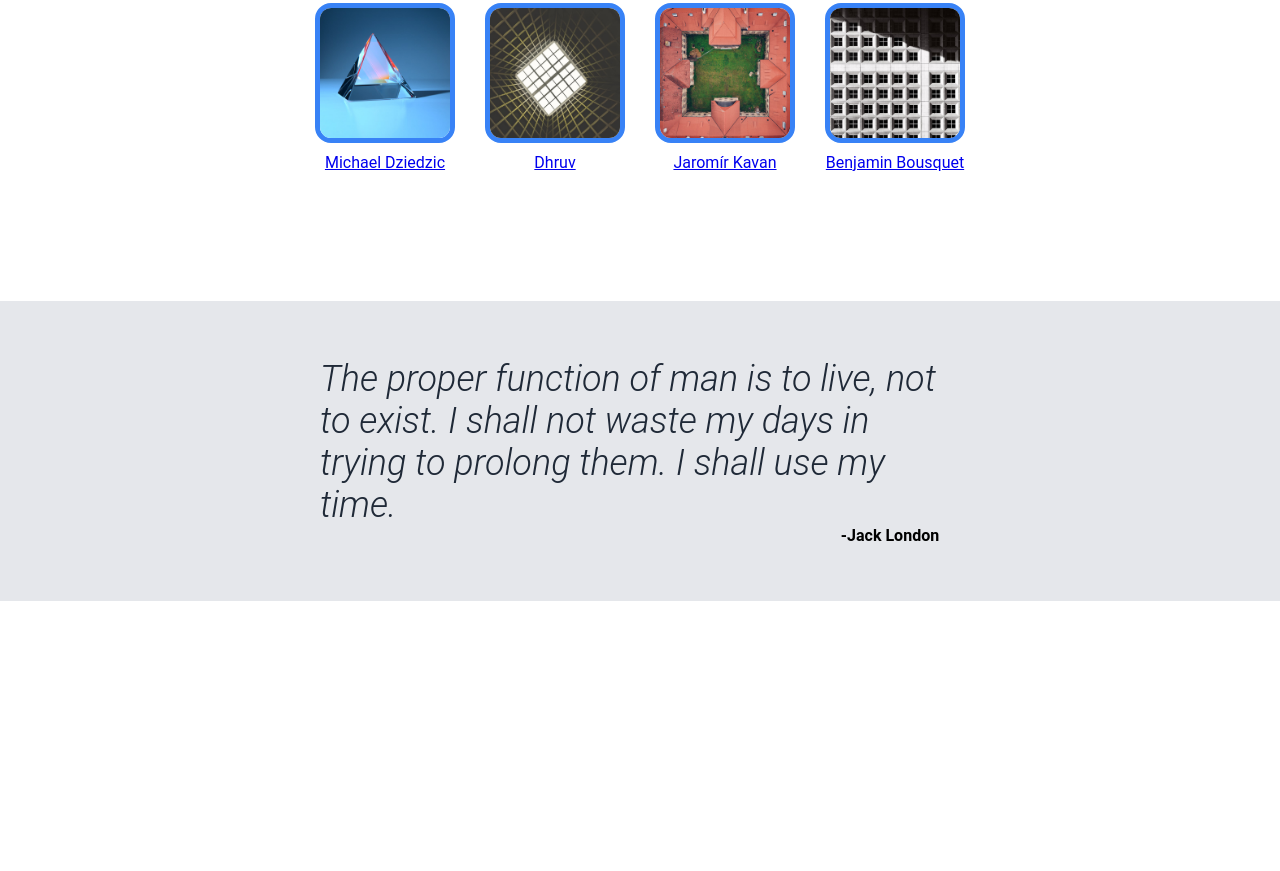
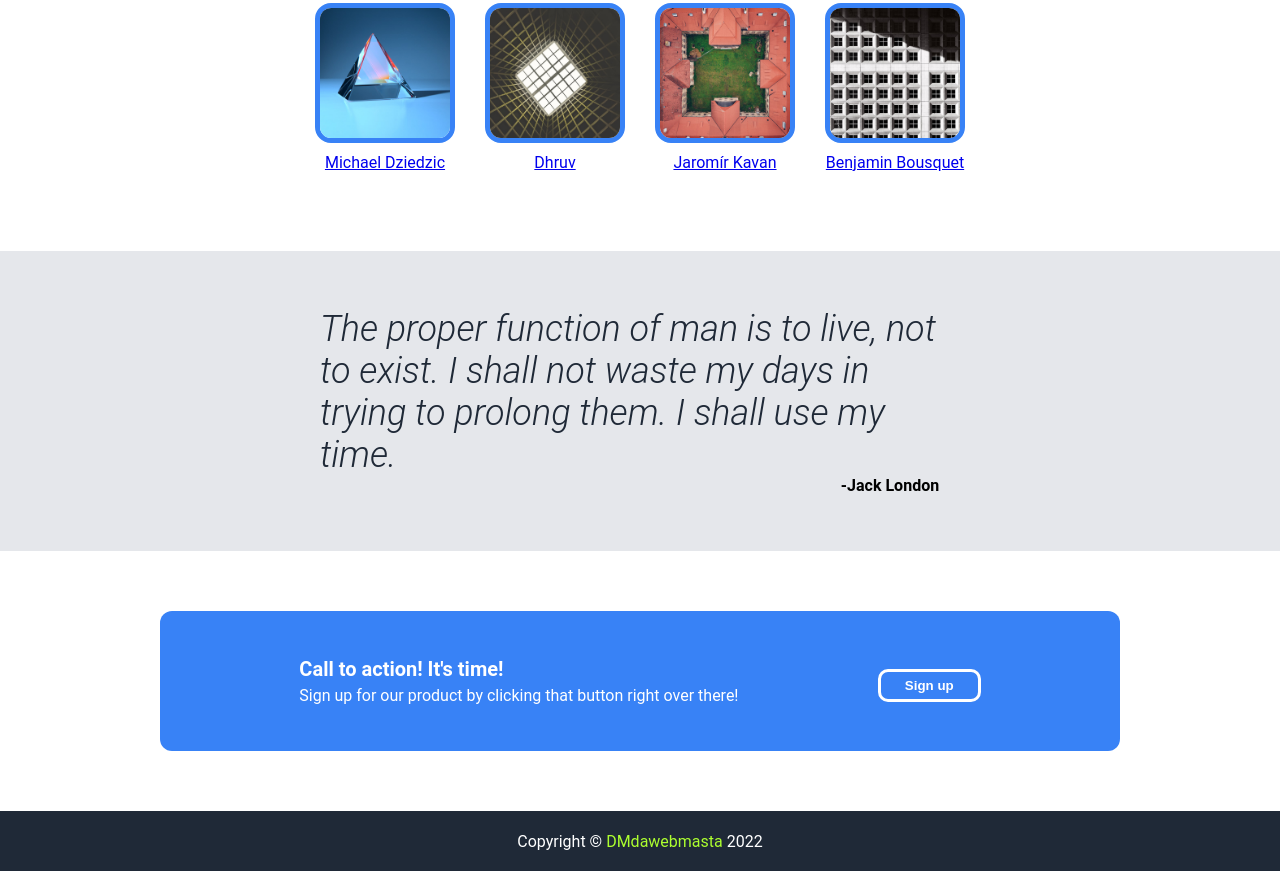
Before and after one commit to DMdawebmasta/Project-Landing-Page, a plain HTML site: page index.html in a window 1280 px wide. Shown: the part 499-1370 px from the top of the page. Before the commit the page ends 1100 px from the top, so only its background shows below. Drawn offline with Linux system fonts and the light colour scheme.

Commit message:
Make full layout of the project

```diff
--- a/index.html
+++ b/index.html
@@ -58,6 +58,20 @@
             </q>
             <p class="author">-Jack London</p>
         </div>
+        <div class="conteiner-4">
+            <div class="fon">
+                <div class="texti">
+                    <p class="t1">Call to action! It's time!</p>
+                    <p class="t2">Sign up for our product by
+                        clicking that button right over there!
+                    </p>
+                </div>
+                <button class="b-su">Sign up</button>
+            </div>
+        </div>
+        <div class="footer">
+            <p class="ol">Copyright &#169; <a href="https://github.com/DMdawebmasta" class="op">DMdawebmasta</a> 2022</p>
+        </div>
     </div>
 </body>
 
--- a/style.css
+++ b/style.css
@@ -84,14 +84,18 @@ a:hover {
     flex-shrink: 0;
     justify-content: space-between;
 }
-.button-signup-1 {
+.button-signup-1, .b-su {
     background-color: #3882f6;
-    border-radius: 5px;
-    border: 0;
-    padding: 6px 16px 6px;
+    border-radius: 10px;
+  /*  border: 0;  */
+    padding: 6px 24px 6px;
     margin-top: 8px;
     color: white;
     font-weight: 700;
+  /*  align-self: flex-start; */
+}
+.button-signup-1 {
+    border: 0;
     align-self: flex-start;
 }
 .url {
@@ -108,7 +112,7 @@ h3 {
     display: flex;
     flex-direction: column;
     align-items: center;
-    height: 400px;
+    height: 350px;
     /* justify-content: center; */
 }
 .ph {
@@ -135,6 +139,7 @@ h3 {
 
 }
 
+
 /* Sector-3 *********************** */
 .container-3 {
     display: flex;
@@ -160,3 +165,47 @@ h3 {
     align-self: center;
     padding-left: 500px;
 }
+/* Sector-4 **************** */
+.conteiner-4 {
+    height: 260px;
+    display: flex;
+    justify-content: center;
+    align-items: center;
+}
+.fon {
+    display: flex;
+    width: 75%;
+    height: 140px;
+    background-color: #3882f6;
+    border-radius: 12px;
+    justify-content: space-evenly;
+    align-items: center;
+}
+.t1 {
+    color: white;
+    font-weight: bold;
+    font-size: 20px;
+    margin-bottom: 5px;
+}
+.t2 {
+    color: white;
+}
+.b-su {
+
+    border: 3px solid white; /**/
+
+    /* align-self: flex-start;   */
+}
+/* Sector-4 footer  ************** */
+.op {
+    text-decoration: none;
+    color: greenyellow;
+}
+.footer {
+    display: flex;
+    height: 60px;
+    background-color: #1f2937;
+    justify-content: center;
+    align-items: center;
+    color: white;
+}
```
